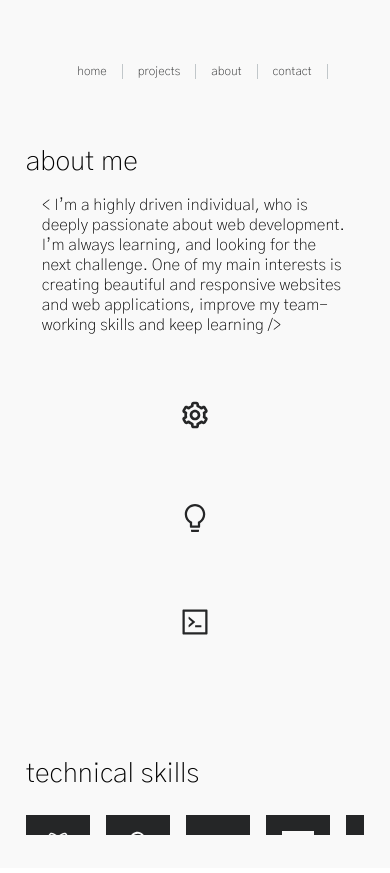
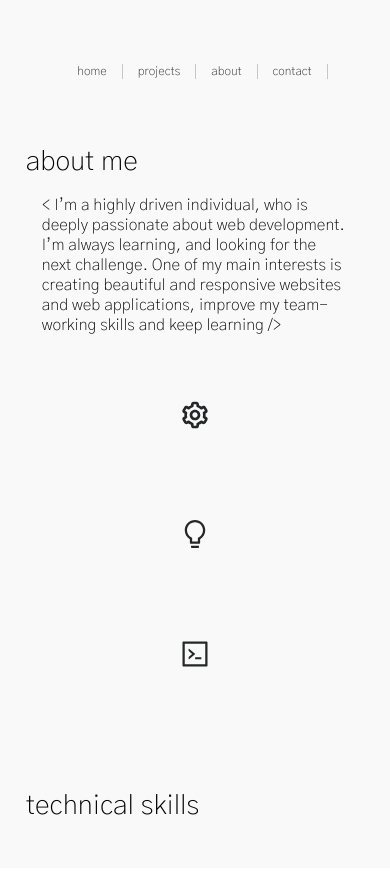
Before and after one commit to LucasPennice/portfolio, a React (Create React App) app: page /about in a window 390 px wide. Shown: the part 820-1693 px from the top of the page. Built offline with nearby package versions, Linux system fonts and the light colour scheme.

Commit message:
fixed bugs...I hope

```diff
--- a/src/style/about.scss
+++ b/src/style/about.scss
@@ -2,6 +2,7 @@
 	opacity: 0;
 	margin-right: 1rem;
 	animation: fadeInOpacity 0.2s forwards 0.1s;
+	overflow-y: scroll;
 	padding-left: clamp(1rem, 4vw, 4rem);
 	.aboutTitle {
 		margin-top: clamp(1rem, 6vw, 4rem);
@@ -61,16 +62,16 @@
 		display: flex;
 		flex-wrap: wrap;
 		gap: clamp(1rem, 4vw, 2rem);
-		height: calc(clamp(2rem, 6vw, 5rem) + 3rem);
 		justify-content: center;
 		align-items: flex-start;
 		position: relative;
 		opacity: 0;
 		width: 100%;
-		overflow-x: scroll;
+		overflow-x: hidden;
 		animation: fadeInOpacity 0.4s forwards 0.8s;
 		div {
 			display: flex;
+			width: clamp(4rem, 6vw, 5rem);
 			flex-direction: column;
 			align-items: center;
 			& > :first-child {
@@ -119,11 +120,10 @@
 			}
 		}
 		span {
-			position: absolute;
 			opacity: 0;
+			white-space: nowrap;
 			transform: translateY(-10px);
 			transition: 0.2s;
-			bottom: 0px;
 			font-weight: 100;
 		}
 	}
@@ -169,8 +169,43 @@
 			margin-bottom: 1.2rem;
 		}
 	}
+
 	.aboutTech {
-		display: flex;
-		flex-direction: column;
+		flex-wrap: nowrap;
+		overflow-x: hidden;
+		// gap: clamp(1rem, 4vw, 2rem);
+		justify-content: center;
+		align-items: center;
+		div {
+			display: flex;
+			width: clamp(4rem, 6vw, 5rem);
+			flex-direction: column;
+			align-items: center;
+			& > :first-child {
+				//iconos
+				color: $backgroundColor;
+				background-color: $darkColor100;
+				font-size: clamp(4rem, 6vw, 5rem);
+				padding: 1rem;
+				transition: 0.2s;
+
+				&:hover + span {
+					opacity: 1;
+					transform: translateY(0px);
+				}
+			}
+		}
+		span {
+			opacity: 0;
+			white-space: nowrap;
+			transform: translateY(-10px);
+			transition: 0.2s;
+			font-weight: 200;
+			font-size: clamp(1rem, 2vw, 1rem);
+		}
+	}
+
+	#lamp {
+		margin: 1rem;
 	}
 }
--- a/src/style/contact.scss
+++ b/src/style/contact.scss
@@ -72,7 +72,7 @@
 			}
 			span {
 				display: block;
-				font-size: clamp(0.5rem, 4vw, 1rem);
+				font-size: clamp(0.1rem, 2vw, 1rem);
 				bottom: 0;
 				position: absolute;
 				opacity: 0;
--- a/src/style/portfolio.scss
+++ b/src/style/portfolio.scss
@@ -220,18 +220,20 @@
 	.projectContainer {
 		flex-direction: column;
 		justify-content: center;
+		height: fit-content;
 		gap: 0rem;
 		margin-right: 0.2rem;
+		// margin-bottom: 10rem;
 		.projectText {
 			width: 100%;
-			height: 65%;
+			// height: 65%;
 		}
 		.swapButton {
 			display: none;
 		}
 
 		.projectImages {
-			height: 35%;
+			// height: 35%;
 			width: 100%;
 			display: flex;
 			justify-content: center;
--- a/src/style/styles.css
+++ b/src/style/styles.css
@@ -1043,18 +1043,19 @@
     -webkit-box-pack: center;
         -ms-flex-pack: center;
             justify-content: center;
+    height: -webkit-fit-content;
+    height: -moz-fit-content;
+    height: fit-content;
     gap: 0rem;
     margin-right: 0.2rem;
   }
   .projectContainer .projectText {
     width: 100%;
-    height: 65%;
   }
   .projectContainer .swapButton {
     display: none;
   }
   .projectContainer .projectImages {
-    height: 35%;
     width: 100%;
     display: -webkit-box;
     display: -ms-flexbox;
@@ -1079,6 +1080,7 @@
   margin-right: 1rem;
   -webkit-animation: fadeInOpacity 0.2s forwards 0.1s;
           animation: fadeInOpacity 0.2s forwards 0.1s;
+  overflow-y: scroll;
   padding-left: clamp(1rem, 4vw, 4rem);
 }
 
@@ -1162,7 +1164,6 @@
   -ms-flex-wrap: wrap;
       flex-wrap: wrap;
   gap: clamp(1rem, 4vw, 2rem);
-  height: calc(clamp(2rem, 6vw, 5rem) + 3rem);
   -webkit-box-pack: center;
       -ms-flex-pack: center;
           justify-content: center;
@@ -1172,7 +1173,7 @@
   position: relative;
   opacity: 0;
   width: 100%;
-  overflow-x: scroll;
+  overflow-x: hidden;
   -webkit-animation: fadeInOpacity 0.4s forwards 0.8s;
           animation: fadeInOpacity 0.4s forwards 0.8s;
 }
@@ -1181,6 +1182,7 @@
   display: -webkit-box;
   display: -ms-flexbox;
   display: flex;
+  width: clamp(4rem, 6vw, 5rem);
   -webkit-box-orient: vertical;
   -webkit-box-direction: normal;
       -ms-flex-direction: column;
@@ -1246,13 +1248,12 @@
 }
 
 .aboutContainer .aboutTech span {
-  position: absolute;
-  opacity: 0;
+  opacity: 0;
+  white-space: nowrap;
   -webkit-transform: translateY(-10px);
           transform: translateY(-10px);
   -webkit-transition: 0.2s;
   transition: 0.2s;
-  bottom: 0px;
   font-weight: 100;
 }
 
@@ -1302,13 +1303,54 @@
     margin-bottom: 1.2rem;
   }
   .aboutTech {
+    -ms-flex-wrap: nowrap;
+        flex-wrap: nowrap;
+    overflow-x: hidden;
+    -webkit-box-pack: center;
+        -ms-flex-pack: center;
+            justify-content: center;
+    -webkit-box-align: center;
+        -ms-flex-align: center;
+            align-items: center;
+  }
+  .aboutTech div {
     display: -webkit-box;
     display: -ms-flexbox;
     display: flex;
+    width: clamp(4rem, 6vw, 5rem);
     -webkit-box-orient: vertical;
     -webkit-box-direction: normal;
         -ms-flex-direction: column;
             flex-direction: column;
+    -webkit-box-align: center;
+        -ms-flex-align: center;
+            align-items: center;
+  }
+  .aboutTech div > :first-child {
+    color: #f9f9f9;
+    background-color: #252627;
+    font-size: clamp(4rem, 6vw, 5rem);
+    padding: 1rem;
+    -webkit-transition: 0.2s;
+    transition: 0.2s;
+  }
+  .aboutTech div > :first-child:hover + span {
+    opacity: 1;
+    -webkit-transform: translateY(0px);
+            transform: translateY(0px);
+  }
+  .aboutTech span {
+    opacity: 0;
+    white-space: nowrap;
+    -webkit-transform: translateY(-10px);
+            transform: translateY(-10px);
+    -webkit-transition: 0.2s;
+    transition: 0.2s;
+    font-weight: 200;
+    font-size: clamp(1rem, 2vw, 1rem);
+  }
+  #lamp {
+    margin: 1rem;
   }
 }
 
@@ -1417,7 +1459,7 @@
 
 .contactDiv .iconsContact div span {
   display: block;
-  font-size: clamp(0.5rem, 4vw, 1rem);
+  font-size: clamp(0.1rem, 2vw, 1rem);
   bottom: 0;
   position: absolute;
   opacity: 0;
```
Also changed, not shown: package.json (indentation only), 1 other file (tests, documents, lock files or other folders).
